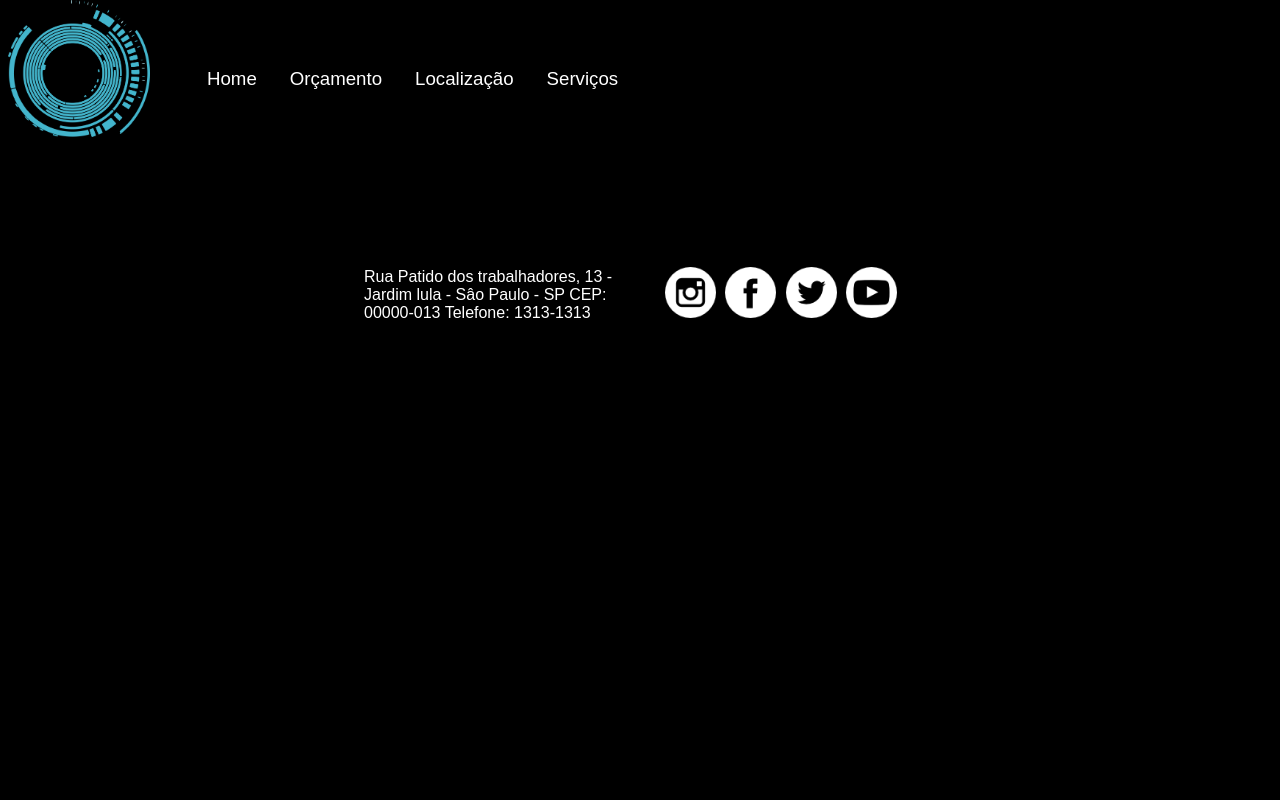
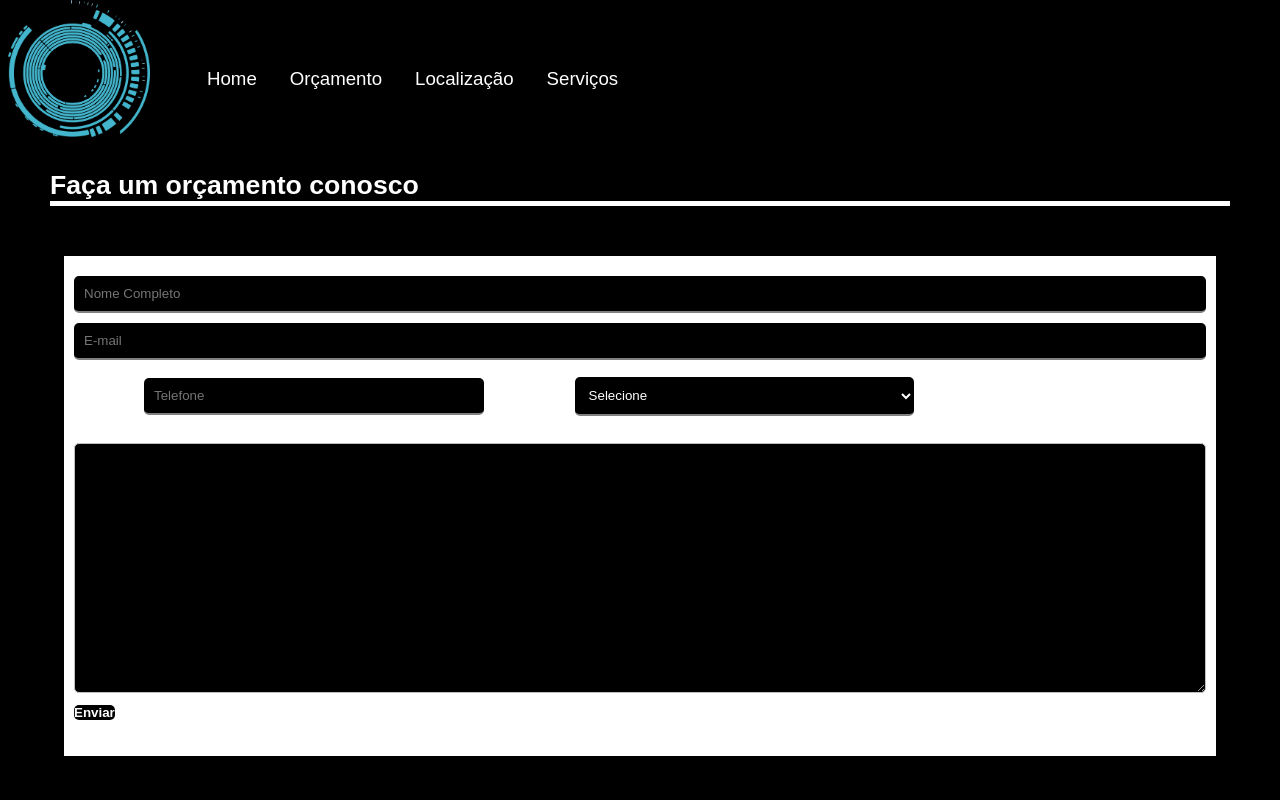
Before and after one commit to jeffersonfcruz/SiteTEC.html, a plain HTML site: page orcamento.html in a window 1280 px wide. Shown: the top 800 px of the page. Drawn offline with Linux system fonts and the light colour scheme.

```diff
--- a/css/styles.css
+++ b/css/styles.css
@@ -166,9 +166,10 @@ h3 {
 /*----------------------- Fim do estilo de serviços ----------------------- */
 /*----------------------- Formatação CSS para pagina contato ----------------------- */
 main form {
-  width: 40%;
+  width: 90%;
+  height: 500px;
   padding: 10px;
-  background-color: khaki;
+  background-color: white;
   margin-left: auto;
   margin-right: auto;
 }
@@ -195,6 +196,7 @@ main form select {
 main form textarea {
   border: 1px solid silver;
   margin-bottom: 10px;
+  height: 250px;
 }
 main form input[type="submit"] {
   padding: 0px;
@@ -208,7 +210,7 @@ main form input[type="submit"] {
 /*----------------------- Final da Formatação CSS para pagina contato ----------------------- */
 /*----------------------- Inicio Formatação CSS para pagina localização ----------------------- */
 #mapa iframe {
-  padding-top: 100px;
+  padding-top: 30px;
   padding-left: 20px;
   width: 99%;
   height: 600px;
--- a/orcamento.html
+++ b/orcamento.html
@@ -14,7 +14,6 @@
         imagem de fundo e um texto para indentificar
         o titulo da página com tag html -->
 <div id="logo"><img src="img/logo.png" alt=""></div>
-
 <nav>
     <ul>
         <li><a href="index.html">Home</a></li>
@@ -24,7 +23,25 @@
     </ul>
 </nav>
 <main>
+    <h2>Faça um orçamento conosco</h2>
+    <form action="">
+        <input type="text" placeholder="Nome Completo" required>
+        <input type="email" placeholder="E-mail" required>
+        <input type="tel" placeholder="Telefone">
 
+        <select name="" id="">
+            <option value="Selecione">Selecione</option>
+            <option value="Segurança">Segurança</option>
+            <option value="Nuvem">Nuvem</option>
+            <option value="Hardare">Duvida</option>
+            <option value="Site">Critica</option>
+            <option value="Redes">Redes</option>
+        </select>
+
+        <textarea>
+        </textarea>
+        <input type="submit" value="Enviar">
+    </form>
 </main>
 <footer>
     <div id="endereco">
```
Also changed, not shown: localizacao.html (+1 -0 lines).
